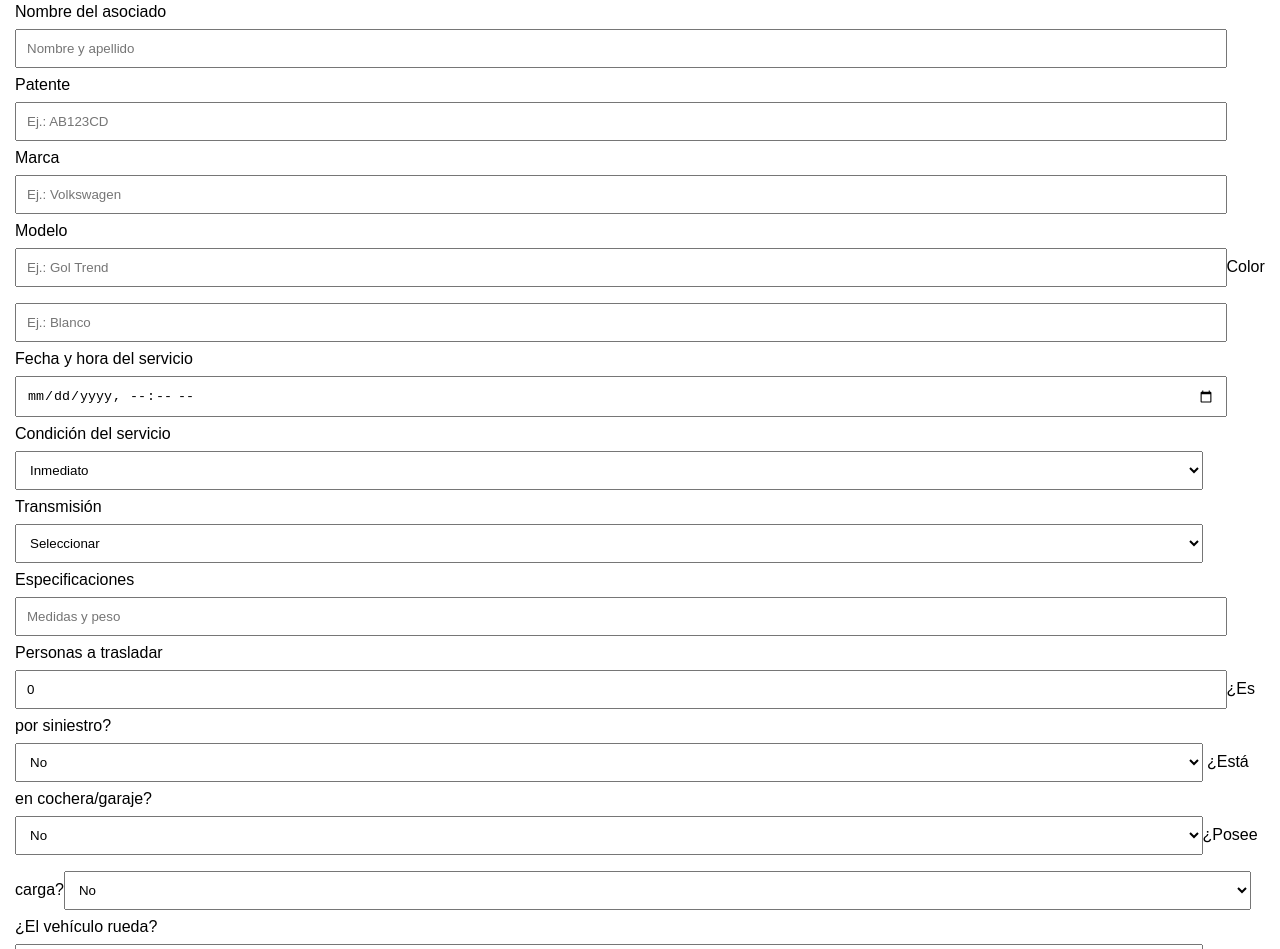
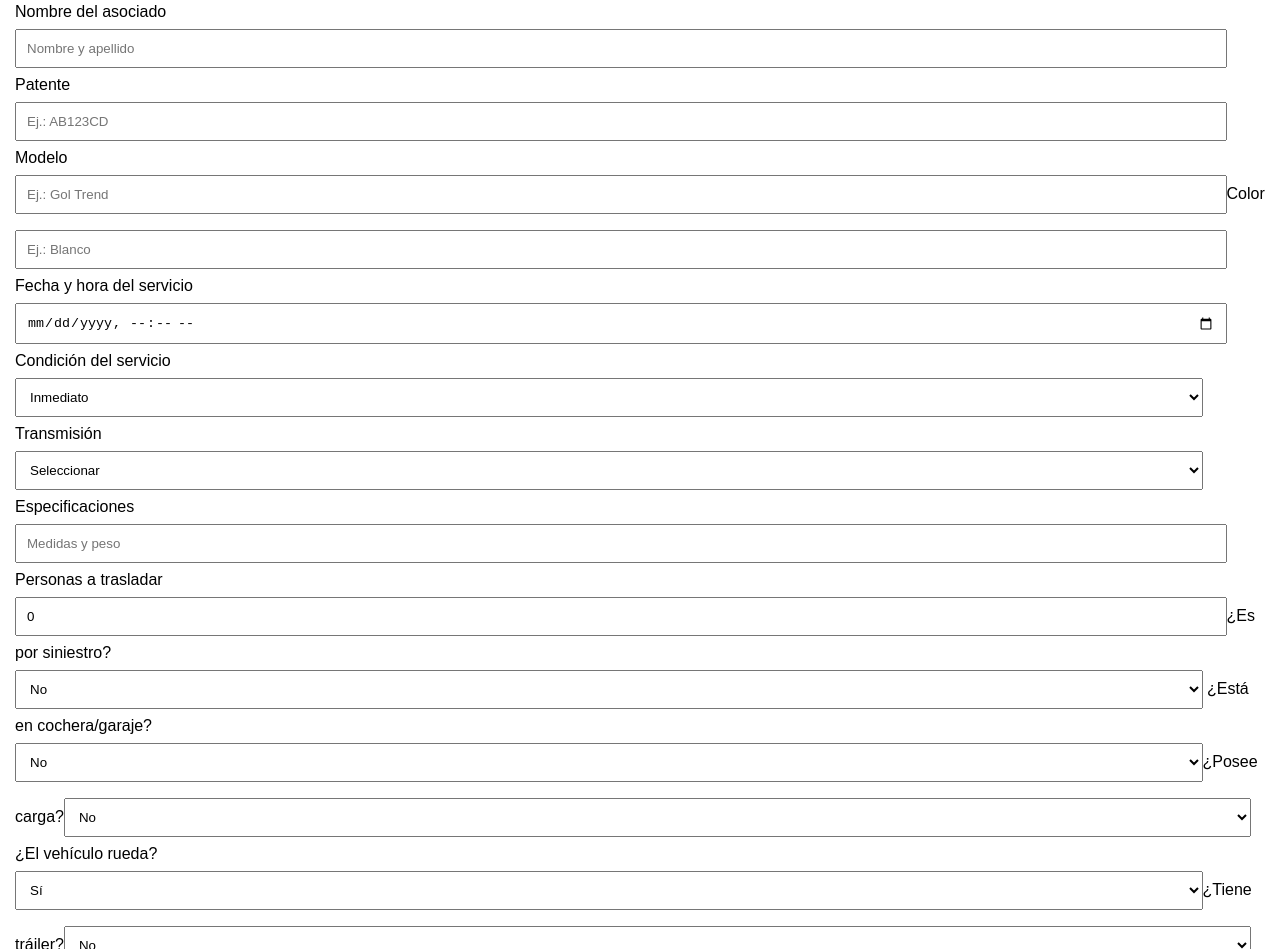
Before and after one commit to amaiadigital25/Asistir24plataforma, a website: page public/app.html in a window 1280 px wide. Shown: the part 948-1897 px from the top of the page. Drawn offline with Linux system fonts and the light colour scheme; no server answers; sample sign-in values are in the browser's storage.

Commit message:
Cotizador: quitar campo Marca y conservar Modelo

```diff
--- a/public/app.html
+++ b/public/app.html
@@ -42,7 +42,7 @@
         <div class="span-2"><span class="muted">Tarifa de la cotización</span><div class="filters"><button class="btn primary" id="tarifaCompania" type="button">Compañía · Tarifa vigente según horario</button><button class="btn ghost" id="tarifaParticular" type="button">Particular · $70.000 + $3.000/km</button></div><input id="tipoCliente" type="hidden" value="COMPANIA"></div>
         <label>Empresa / cliente<input id="empresa" required placeholder="Ej.: San Cristóbal Seguros"></label><label>Nº de servicio<input id="numeroServicio" required placeholder="Ej.: 458721"></label>
         <label class="span-2">Nombre del asociado<input id="asegurado" required placeholder="Nombre y apellido"></label>
-        <label>Patente<input id="patente" required placeholder="Ej.: AB123CD"></label><label>Marca<input id="marca" required placeholder="Ej.: Volkswagen"></label><label>Modelo<input id="modelo" required placeholder="Ej.: Gol Trend"></label><label>Color<input id="colorVehiculo" required placeholder="Ej.: Blanco"></label>
+        <label>Patente<input id="patente" required placeholder="Ej.: AB123CD"></label><label>Modelo<input id="modelo" required placeholder="Ej.: Gol Trend"></label><label>Color<input id="colorVehiculo" required placeholder="Ej.: Blanco"></label>
         <label>Fecha y hora del servicio<input id="fechaServicio" type="datetime-local"></label><label>Condición del servicio<select id="condicionServicio"><option value="INMEDIATO">Inmediato</option><option value="PROGRAMADO">Programado</option></select></label>
         <label>Transmisión<select id="transmision" required><option value="" disabled selected>Seleccionar</option><option>Manual</option><option>Automática</option></select></label><label>Especificaciones<input id="especificaciones" placeholder="Medidas y peso"></label><label>Personas a trasladar<input id="personasTrasladar" type="number" min="0" value="0"></label><label>¿Es por siniestro?<select id="siniestro"><option value="NO">No</option><option value="SI">Sí</option></select></label>
         <label>¿Está en cochera/garaje?<select id="enCochera"><option value="NO">No</option><option value="SI">Sí</option></select></label><label>¿Posee carga?<select id="poseeCarga"><option value="NO">No</option><option value="SI">Sí</option></select></label><label>¿El vehículo rueda?<select id="vehiculoRueda"><option value="SI">Sí</option><option value="NO">No</option></select></label><label>¿Tiene tráiler?<select id="tieneTrailer"><option value="NO">No</option><option value="SI">Sí</option></select></label><label>¿Requiere extracción?<select id="requiereExtraccion"><option value="NO">No</option><option value="SI">Sí</option></select></label><label class="span-2">Observaciones generales<textarea id="observaciones" rows="3" placeholder="Detalles importantes del servicio"></textarea></label>
```
